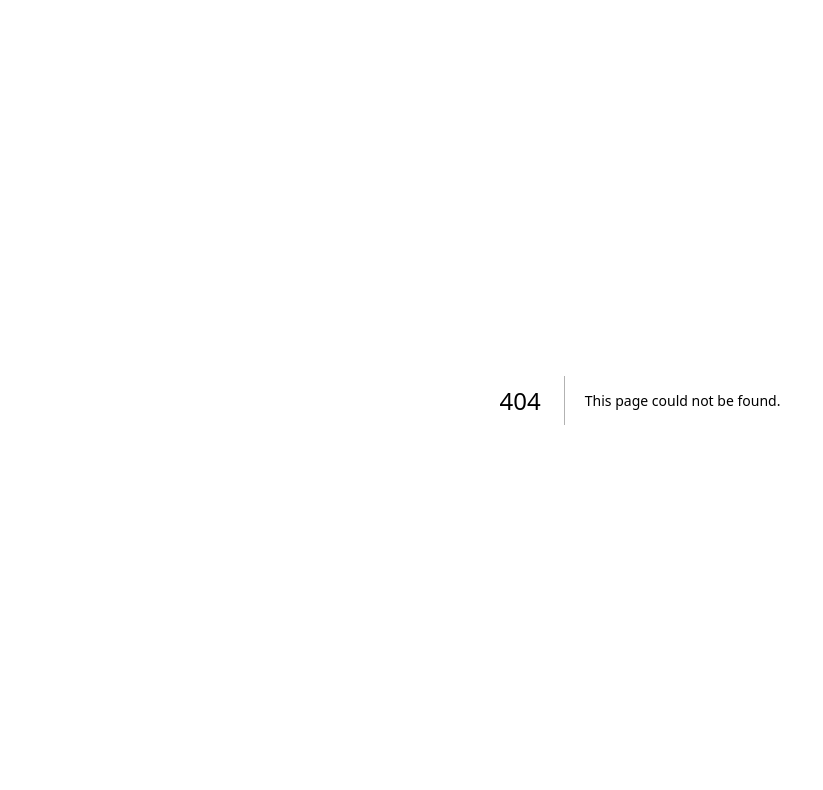
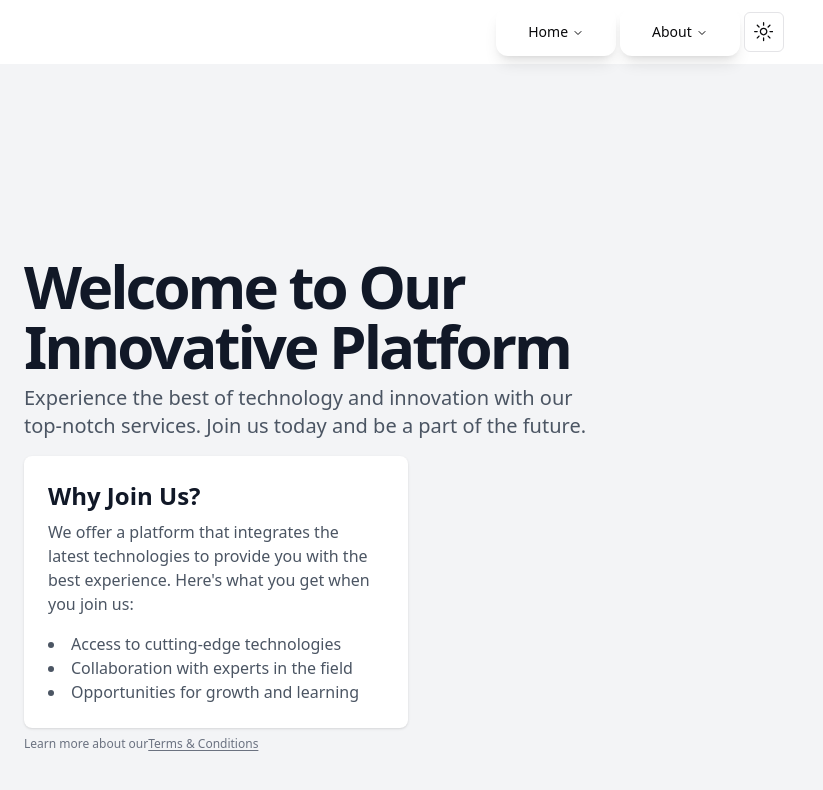
Before and after one commit to bencoobie/CSE305-PROJECT, a Next.js app in the folder frontend/my-app/: page /about in a window 1280 px wide. Before the commit this address had no page. Shown: the top 790 px of the page, without its empty margins (0-823 px from the left). Built offline with nearby package versions, Linux system fonts and the light colour scheme.

Commit message:
agent scrapped old datas

```diff
--- /dev/null
+++ b/frontend/my-app/app/about/page.js
@@ -0,0 +1,52 @@
+import { NavigationMenuDemo } from "@/components/Navbar";
+import Link from "next/link";
+
+export default function About() {
+  return (
+    <div>
+      <NavigationMenuDemo></NavigationMenuDemo>
+      <section className="w-full py-12 md:py-24 lg:py-32 xl:py-48 bg-gray-100 dark:bg-gray-800">
+        <div className="container px-4 md:px-6">
+          <div className="grid gap-6 lg:grid-cols-[1fr_400px] lg:gap-12 xl:grid-cols-[1fr_600px]">
+            <div className="flex flex-col justify-center space-y-4">
+              <div className="space-y-2">
+                <h1 className="text-4xl font-bold tracking-tighter text-gray-900 dark:text-gray-100 sm:text-5xl xl:text-6xl">
+                  Welcome to Our Innovative Platform
+                </h1>
+                <p className="max-w-[600px] text-gray-600 dark:text-gray-400 md:text-xl">
+                  Experience the best of technology and innovation with our
+                  top-notch services. Join us today and be a part of the future.
+                </p>
+              </div>
+              <div className="w-full max-w-sm space-y-2">
+                <div className="flex flex-col space-y-2">
+                  <div className="bg-white dark:bg-gray-700 shadow rounded-lg p-6">
+                    <h2 className="text-2xl font-bold text-gray-900 dark:text-gray-100">
+                      Why Join Us?
+                    </h2>
+                    <p className="text-gray-600 dark:text-gray-400 mt-2">
+                      We offer a platform that integrates the latest
+                      technologies to provide you with the best experience.
+                      Here's what you get when you join us:
+                    </p>
+                    <ul className="list-disc list-inside mt-4 text-gray-600 dark:text-gray-400">
+                      <li>Access to cutting-edge technologies</li>
+                      <li>Collaboration with experts in the field</li>
+                      <li>Opportunities for growth and learning</li>
+                    </ul>
+                  </div>
+                  <p className="text-xs text-gray-500 dark:text-gray-400">
+                    Learn more about our
+                    <Link className="underline underline-offset-2" href="#">
+                      Terms & Conditions
+                    </Link>
+                  </p>
+                </div>
+              </div>
+            </div>
+          </div>
+        </div>
+      </section>
+    </div>
+  );
+}
--- a/frontend/my-app/app/server.js
+++ /dev/null
@@ -1,5 +0,0 @@
-import axios from "axios";
-
-export async function accidents() {
-  return await axios.get("http://localhost:3000/accident");
-}
--- a/frontend/my-app/components/Accident/ScrollArea.jsx
+++ b/frontend/my-app/components/Accident/ScrollArea.jsx
@@ -26,7 +26,10 @@ export function ScrollAreaDemo(props) {
     fetch("http://localhost:3000/accident")
       .then((res) => res.json())
       .then((data) => {
-        setAccidents(data);
+        const sortedAccidents = data.sort(
+          (a, b) => new Date(b.date) - new Date(a.date)
+        );
+        setAccidents(sortedAccidents);
       });
   }, []);
 
--- a/frontend/my-app/components/Navbar.jsx
+++ b/frontend/my-app/components/Navbar.jsx
@@ -1,6 +1,12 @@
 "use client";
 
-<link rel="stylesheet" href="https://cdnjs.cloudflare.com/ajax/libs/font-awesome/5.15.3/css/all.min.css" integrity="sha512-iBBXm8fW90+nuLcSKlbmrPcLa0OT92xO1BIsZ+ywDWZCvqsWgccV3gFoRBv0z+8dLJgyAHIhR35VZc2oM/gI1w==" crossorigin="anonymous" referrerpolicy="no-referrer" />
+<link
+  rel="stylesheet"
+  href="https://cdnjs.cloudflare.com/ajax/libs/font-awesome/5.15.3/css/all.min.css"
+  integrity="sha512-iBBXm8fW90+nuLcSKlbmrPcLa0OT92xO1BIsZ+ywDWZCvqsWgccV3gFoRBv0z+8dLJgyAHIhR35VZc2oM/gI1w=="
+  crossorigin="anonymous"
+  referrerpolicy="no-referrer"
+/>;
 
 import * as React from "react";
 import Link from "next/link";
@@ -21,12 +27,12 @@ import { ModeToggle } from "./modetoggle";
 const components = [
   {
     title: "How to use",
-    href: "",
+    href: "/about",
     description: "Soon...",
   },
   {
     title: "Who we are",
-    href: "",
+    href: "/whoweare",
     description: "Soon...",
   },
 ];
@@ -36,7 +42,9 @@ export function NavigationMenuDemo() {
     <NavigationMenu>
       <NavigationMenuList>
         <NavigationMenuItem>
-          <NavigationMenuTrigger className="bg-gradient-to-r  rounded-xl shadow-lg py-6 px-8">Home</NavigationMenuTrigger>
+          <NavigationMenuTrigger className="bg-gradient-to-r  rounded-xl shadow-lg py-6 px-8">
+            Home
+          </NavigationMenuTrigger>
           <NavigationMenuContent>
             <ul className="ml-auto grid gap-3 p-4 md:w-[400px] lg:w-[500px] lg:grid-cols-[.75fr_1fr]">
               <li className="col-span-full">
@@ -58,17 +66,17 @@ export function NavigationMenuDemo() {
           </NavigationMenuContent>
         </NavigationMenuItem>
         <NavigationMenuItem>
-          <NavigationMenuTrigger className="bg-gradient-to-r rounded-xl shadow-lg py-6 px-8">About</NavigationMenuTrigger>
+          <NavigationMenuTrigger className="bg-gradient-to-r rounded-xl shadow-lg py-6 px-8">
+            About
+          </NavigationMenuTrigger>
           <NavigationMenuContent>
             <ul className="grid w-[400px] gap-3 p-4 md:w-[500px] md:grid-cols-2 lg:w-[600px] ">
               {components.map((component) => (
-                <ListItem
-                  key={component.title}
-                  title={component.title}
-                  href={component.href}
-                >
-                  {component.description}
-                </ListItem>
+                <Link href={component.href}>
+                  <ListItem key={component.title} title={component.title}>
+                    {component.description}
+                  </ListItem>
+                </Link>
               ))}
             </ul>
           </NavigationMenuContent>
--- /dev/null
+++ b/package.json
@@ -0,0 +1,5 @@
+{
+  "dependencies": {
+    "serpapi": "^2.0.0"
+  }
+}
```
Also changed, not shown: 2 other files (tests, documents, lock files or other folders).
